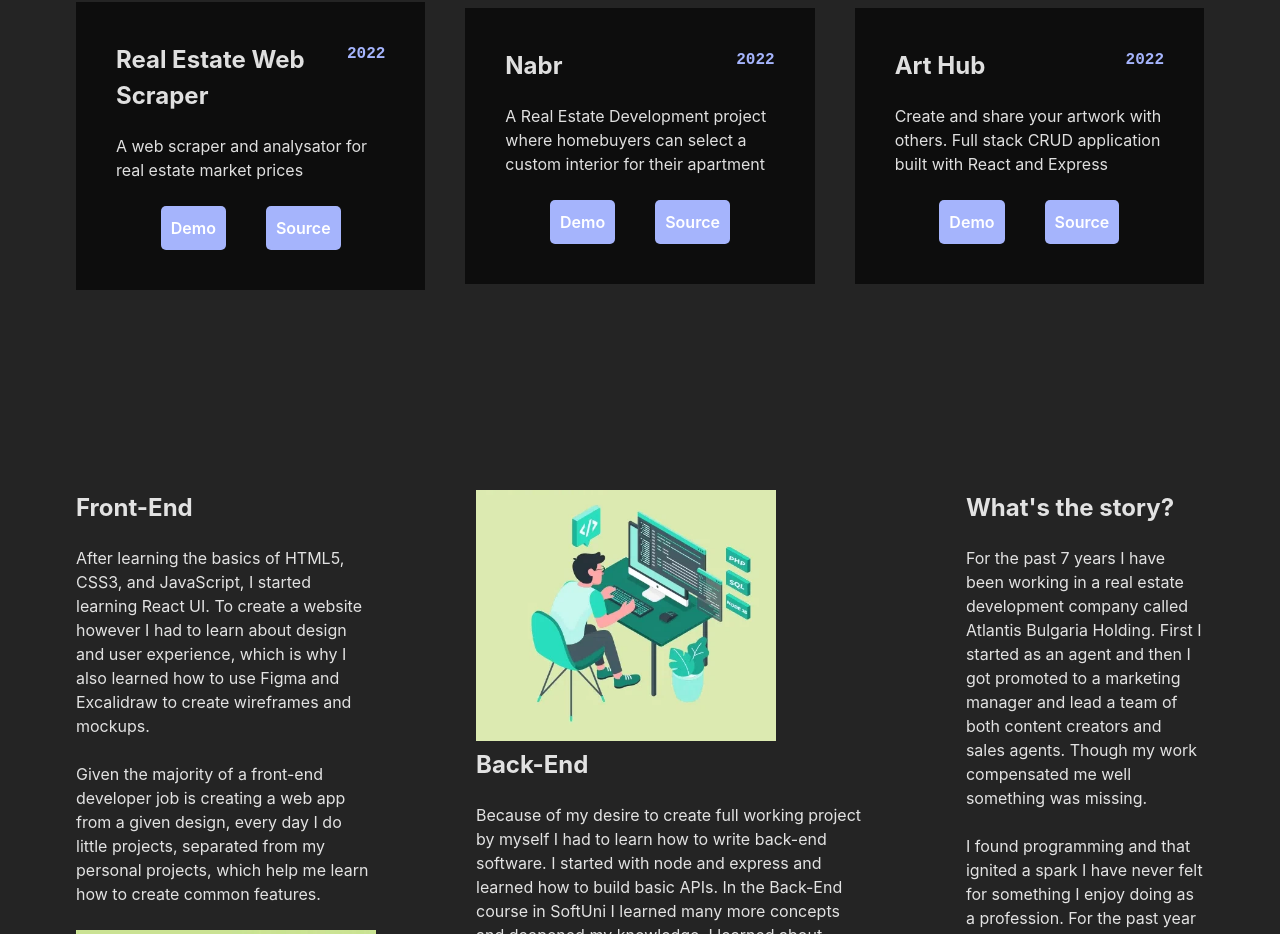
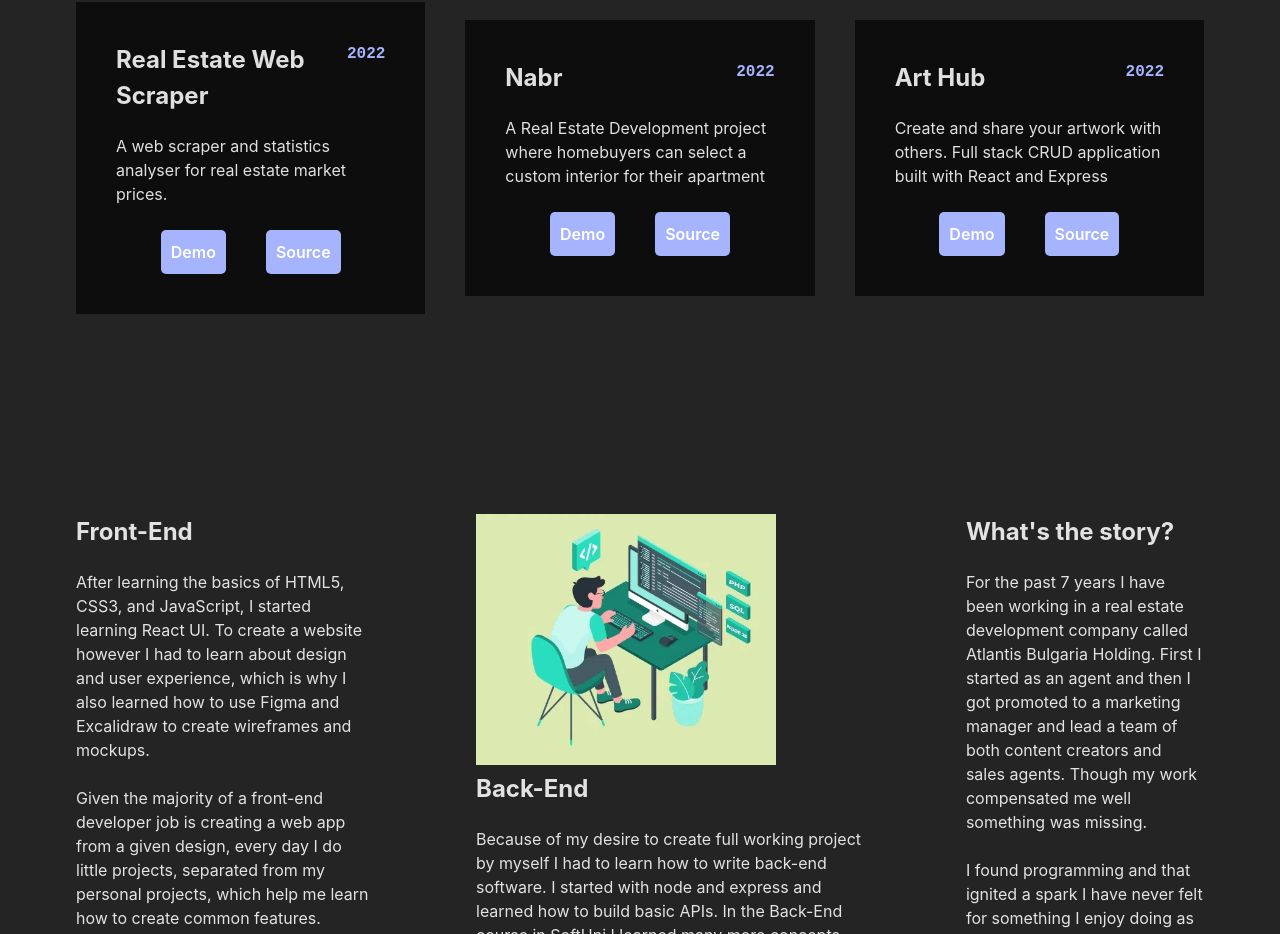
Before and after one commit to GeorgiNedyalkov/georginedyalkov.com, a React (Vite) app: page / in a window 1280 px wide. Shown: the part 846-1780 px from the top of the page. Built offline with nearby package versions, Linux system fonts and the light colour scheme.

Commit message:
Refactor project descriptions

```diff
--- a/src/data/projectsData.js
+++ b/src/data/projectsData.js
@@ -7,7 +7,8 @@ export const projectsData = [
     id: 1,
     name: "Real Estate Web Scraper",
     imageUrl: RealEstateWebScraper,
-    description: "A web scraper and analysator for real estate market prices",
+    description:
+      "A web scraper and statistics analyser for real estate market prices.",
     date: 2022,
     demo: "/",
     code: "https://github.com/GeorgiNedyalkov/real-estate-web-scraper",
@@ -16,8 +17,8 @@ export const projectsData = [
     id: 2,
     name: "Nabr",
     imageUrl: Nabr,
-    description:
-      "A Real Estate Development project where homebuyers can select a custom interior for their apartment",
+    description: `A Real Estate Development project where homebuyers can select a
+    custom interior for their apartment`,
     date: 2022,
     demo: "/",
     code: "https://github.com/GeorgiNedyalkov/interior-customiser",
@@ -26,8 +27,8 @@ export const projectsData = [
     id: 3,
     name: "Art Hub",
     imageUrl: ArtHub,
-    description:
-      "Create and share your artwork with others. Full stack CRUD application built with React and Express",
+    description: `Create and share your artwork with others.
+    Full stack CRUD application built with React and Express`,
     date: 2022,
     demo: "/",
     code: "/",
```
